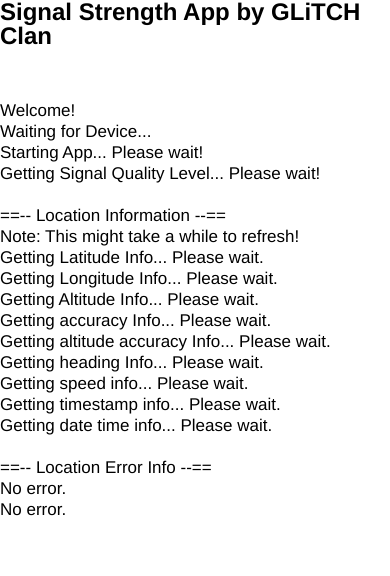
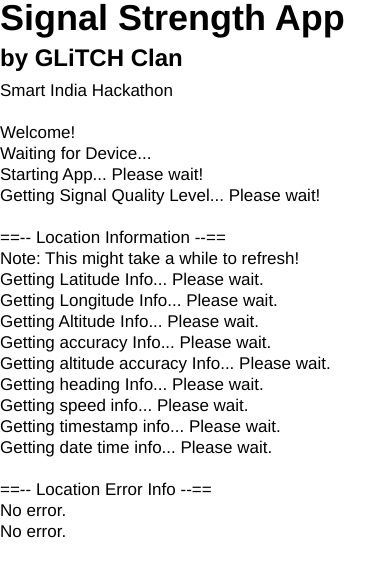
Before and after one commit to rajatchd/SIH2020_PJ234_GLiTCH-_GitRepository_COEP, a plain HTML site: page com.glitchclan.signal/www/index.html in a window 390 px wide. Drawn offline with Linux system fonts and the light colour scheme; some packages are replaced by stand-ins of ours.

Commit message:
Update index.html

```diff
--- a/com.glitchclan.signal/www/index.html
+++ b/com.glitchclan.signal/www/index.html
@@ -9,7 +9,9 @@
     <link href="assets/css/pageslider.css" rel="stylesheet">
     <script type="text/javascript" src="cordova.js"></script>
     <script type="text/javascript" src="js/index.js"></script>
-    <h3>Signal Strength App by GLiTCH Clan</h3>
+    <h1>Signal Strength App</h1>
+    <h3> by GLiTCH Clan</h3>
+    </h5> Smart India Hackathon</h5>
     <br>
 </head>
 
```
